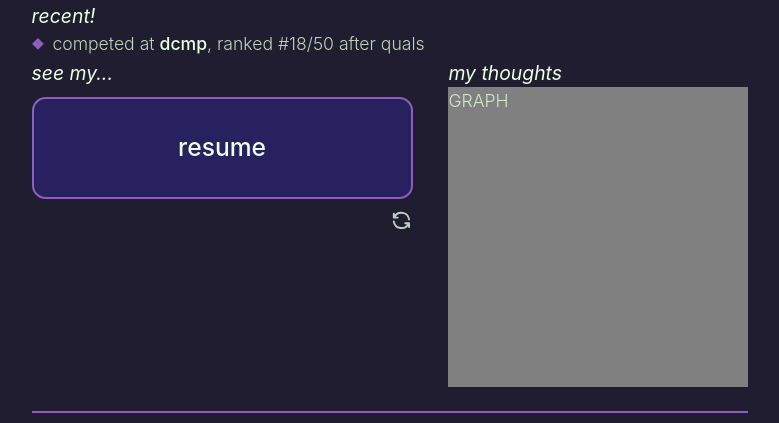
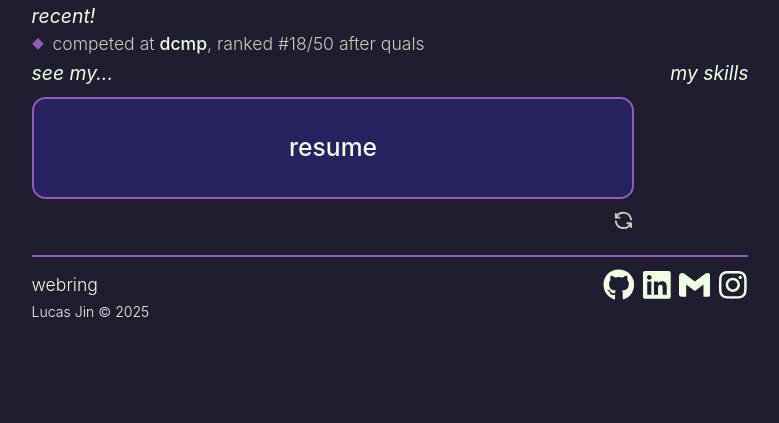
Before and after one commit to LucasHJin/LucasHJin.github.io, a Next.js app: page / in a window 1280 px wide. Shown: the part 359-782 px from the top of the page, without its empty margins (250-1029 px from the left). Built offline with nearby package versions, Linux system fonts and the light colour scheme.

Commit message:
Styling and removed zgraph

```diff
--- a/src/app/blog/page.js
+++ b/src/app/blog/page.js
@@ -37,7 +37,7 @@ export default async function Blog() {
                 {title}
               </Link>
             </span>
-            <time>
+            <time className="italic">
               {new Date(date).toLocaleDateString("en-GB", {
                 day: "2-digit",
                 month: "2-digit",
--- a/src/app/components/zgraph.js
+++ /dev/null
@@ -1,9 +0,0 @@
-import '../styling/zgraph.css'
-
-export default function Zgraph() {
-    return (
-      <div>
-        <div className="zgraph">GRAPH</div>
-      </div>
-    );
-  }
--- a/src/app/page.js
+++ b/src/app/page.js
@@ -1,6 +1,5 @@
 import "./styling/home.css"
 import Button from "./components/button";
-import Zgraph from "./components/zgraph";
 
 export default function Home() {
   return (
@@ -92,9 +91,9 @@ export default function Home() {
           <Button></Button>
           <img className="signature"></img>
         </div>
-        <div className="graph">
-            <h2>my thoughts</h2>
-            <Zgraph></Zgraph>
+        <div className="skills">
+            <h2>my skills</h2>
+
         </div>
       </div>
     </div>
--- a/src/app/styling/projects.css
+++ b/src/app/styling/projects.css
@@ -2,7 +2,7 @@
     display: flex;
     flex-flow: row wrap;
     gap: 2em;
-    justify-content: center;
+    justify-content: space-between;
   }
 
 .project {
--- a/src/app/styling/zgraph.css
+++ /dev/null
@@ -1,5 +0,0 @@
-.zgraph {
-    width: 300px;
-    height: 300px;
-    background-color: grey;
-}
```
